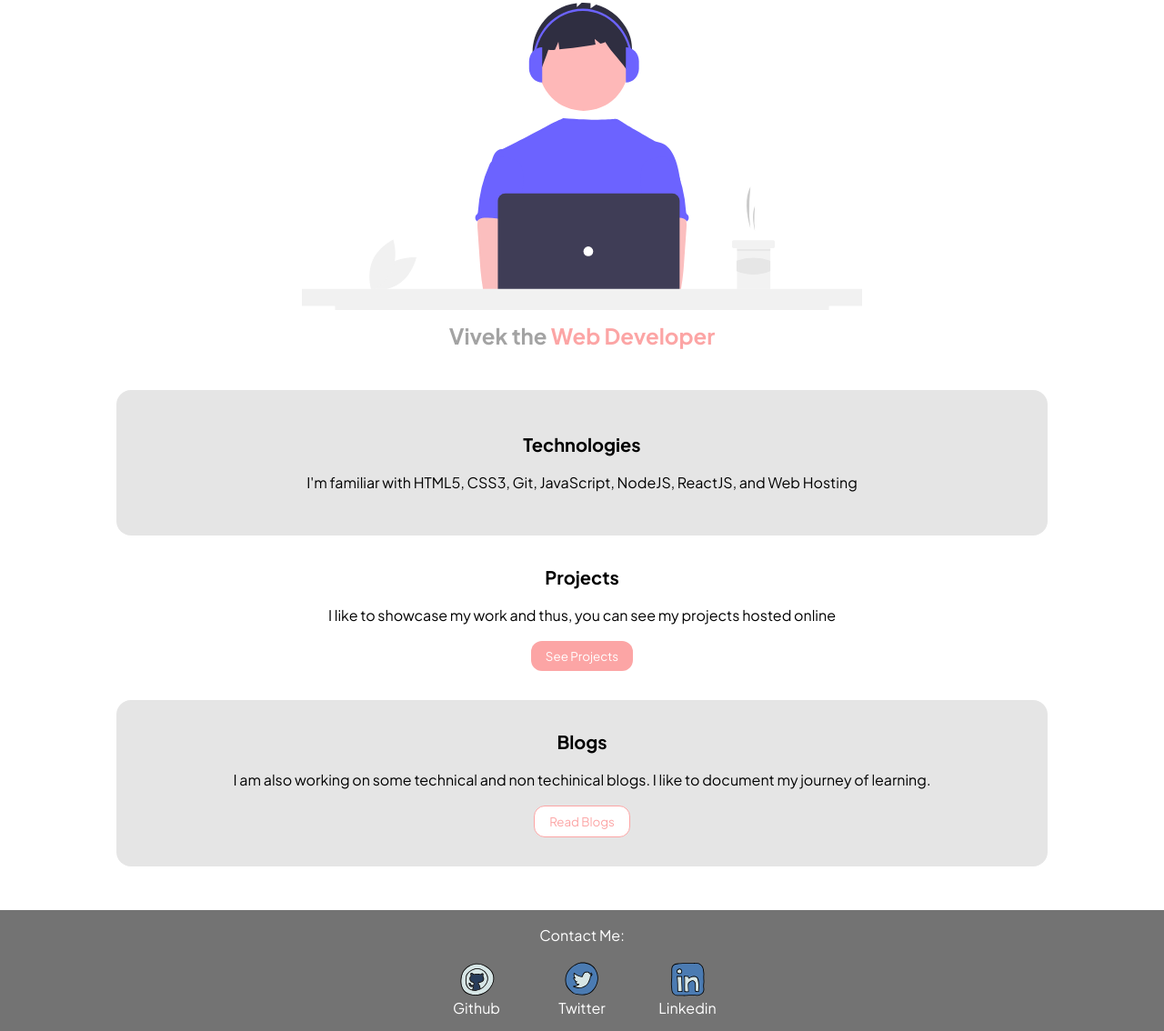
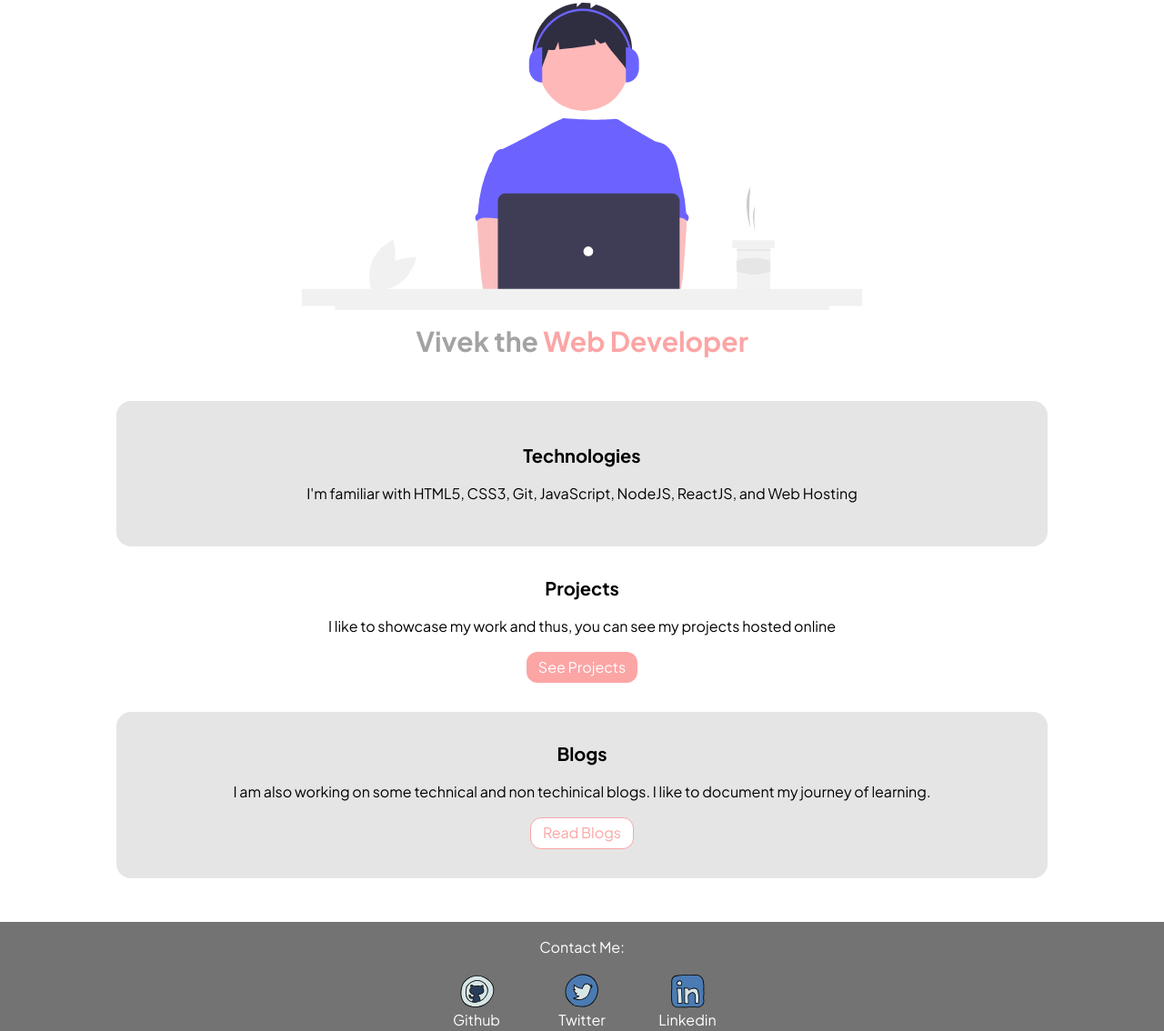
Before and after one commit to vivekbhatt07/MY-PORTFOLIO, a plain HTML site: page index.html in a window 1280 px wide. Shown: the part 121-1255 px from the top of the page at 91% size. Drawn offline with Linux system fonts and the light colour scheme; files whose address does not match are found by name.

Commit message:
style: head

```diff
--- a/index.html
+++ b/index.html
@@ -30,10 +30,12 @@
             <a href="./about.html">About</a>
           </li>
           <li class="text-small">
-            <a href="#">LinkedIn</a>
+            <a href="https://www.linkedin.com/in/vivek-bhatt-597232213/"
+              >LinkedIn</a
+            >
           </li>
           <li class="text-small">
-            <a href="#">GitHub</a>
+            <a href="https://github.com/vivekbhatt07">GitHub</a>
           </li>
         </ul>
       </nav>
@@ -41,7 +43,9 @@
         <div class="header__img">
           <img src="./img/header.svg" alt="header_img" />
         </div>
-        <h2 class="header__intro">Vivek the <span>web developer</span></h2>
+        <h2 class="header__intro text-extra-large">
+          Vivek the <span>web developer</span>
+        </h2>
       </header>
       <main class="main">
         <section class="dark-container flex-col-center">
@@ -57,7 +61,7 @@
             I like to showcase my work and thus, you can see my projects hosted
             online
           </p>
-          <button class="dark-btn">see projects</button>
+          <a class="dark-btn" href="./projects.html">see projects</a>
         </section>
         <section class="dark-container flex-col-center">
           <h3 class="text-large">Blogs</h3>
@@ -65,7 +69,7 @@
             I am also working on some technical and non techinical blogs. I like
             to document my journey of learning.
           </p>
-          <button class="light-btn">read blogs</button>
+          <a class="light-btn" href="./blogs.html">read blogs</a>
         </section>
       </main>
       <footer class="footer">
--- a/styles.css
+++ b/styles.css
@@ -80,7 +80,7 @@ ul {
   color: #fca5a5;
   border: 1px solid #fca5a5;
   text-transform: capitalize;
-  padding: 0.5rem 1rem;
+  padding: 0.3rem 0.8rem;
   border-radius: 12px;
 }
 
@@ -89,7 +89,7 @@ ul {
   color: #fff;
   border: none;
   text-transform: capitalize;
-  padding: 0.5rem 1rem;
+  padding: 0.3rem 0.8rem;
   border-radius: 12px;
 }
 
@@ -131,6 +131,11 @@ ul {
 .text-large {
   font-size: 1.25rem; /* 20px */
   line-height: 1.75rem; /* 28px */
+}
+
+.text-extra-large {
+  font-size: 1.875rem; /* 30px */
+  line-height: 2.25rem; /* 36px */
 }
 
 .gap-1 {
@@ -185,13 +190,6 @@ main {
   margin: 3rem auto;
   display: flex;
   flex-direction: column;
-}
-
-section {
-  /* padding: 2rem 1rem; */
-  /* background-color: #e5e5e5; */
-  /* gap: 1rem; */
-  /* border-radius: 1rem; */
 }
 
 section p {
```
